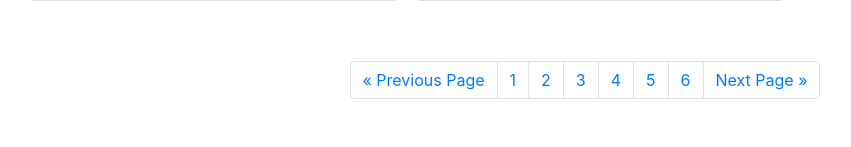
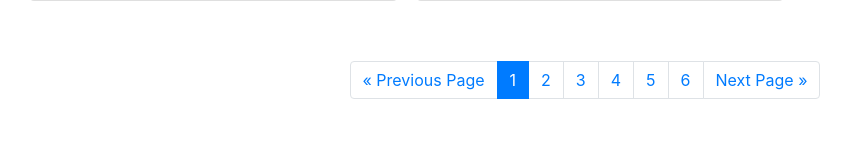
Before and after one commit to fadhfaiz/kmikaktusdua, a CodeIgniter app: page /kmikaktusdua/index.php/marketplace/index in a window 1280 px wide. Shown: the part 1189-1336 px from the top of the page, without its empty margins (55-906 px from the left). Run offline with CodeIgniter, Linux system fonts and the light colour scheme; data comes from the database, SQL or seed files in the repository; some libraries are stand-ins or nearby versions.

Commit message:
fetch origin

```diff
--- a/application/views/marketplace/index.php
+++ b/application/views/marketplace/index.php
@@ -64,7 +64,7 @@
 				<span aria-hidden="true">&laquo; Previous Page</span>
 			</a>
 			</li>
-			<li class="page-item"><a class="page-link" href="#">1</a></li>
+			<li class="page-item active"><a class="page-link" href="#">1</a></li>
 			<li class="page-item"><a class="page-link" href="#">2</a></li>
 			<li class="page-item"><a class="page-link" href="#">3</a></li>
 			<li class="page-item"><a class="page-link" href="#">4</a></li>
```
